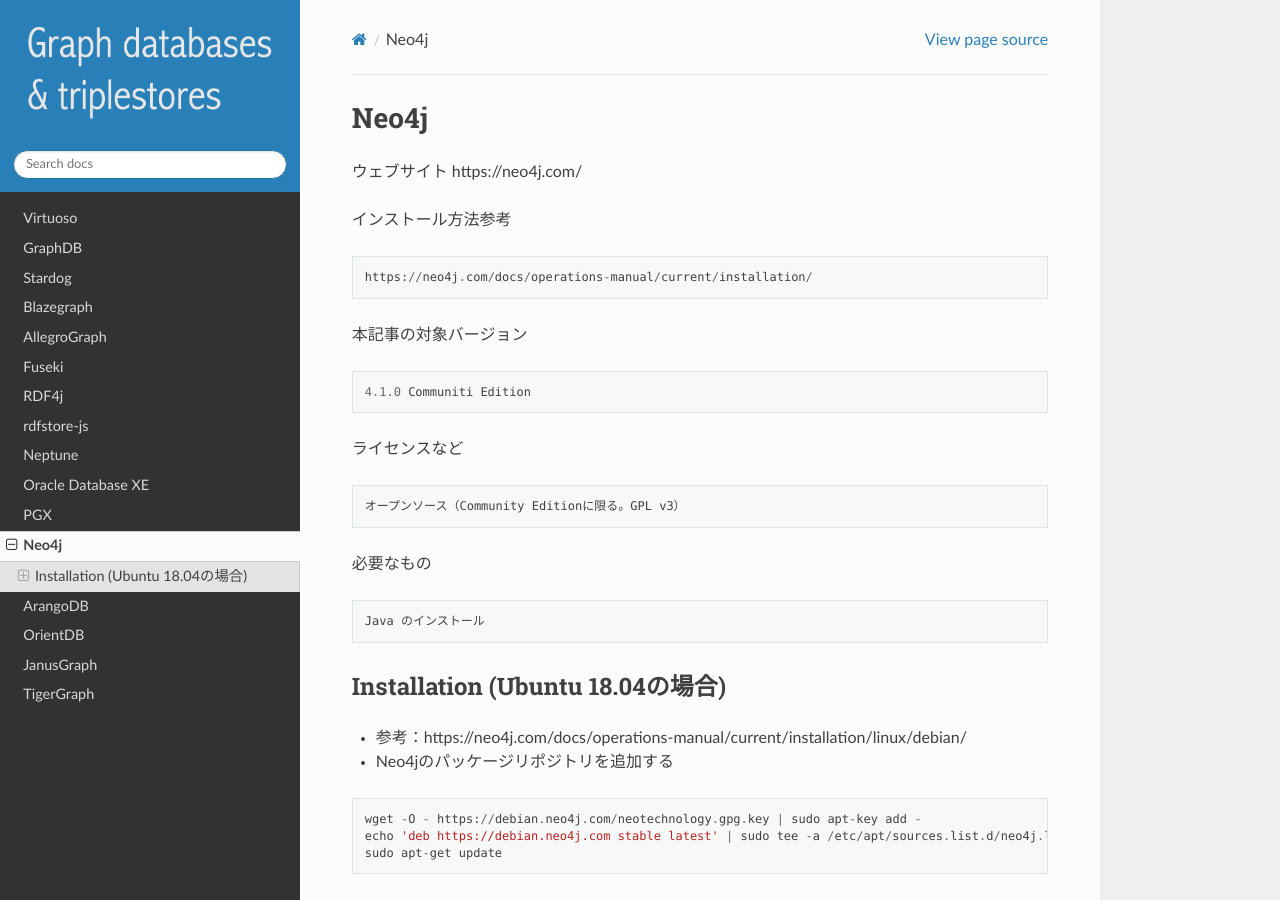
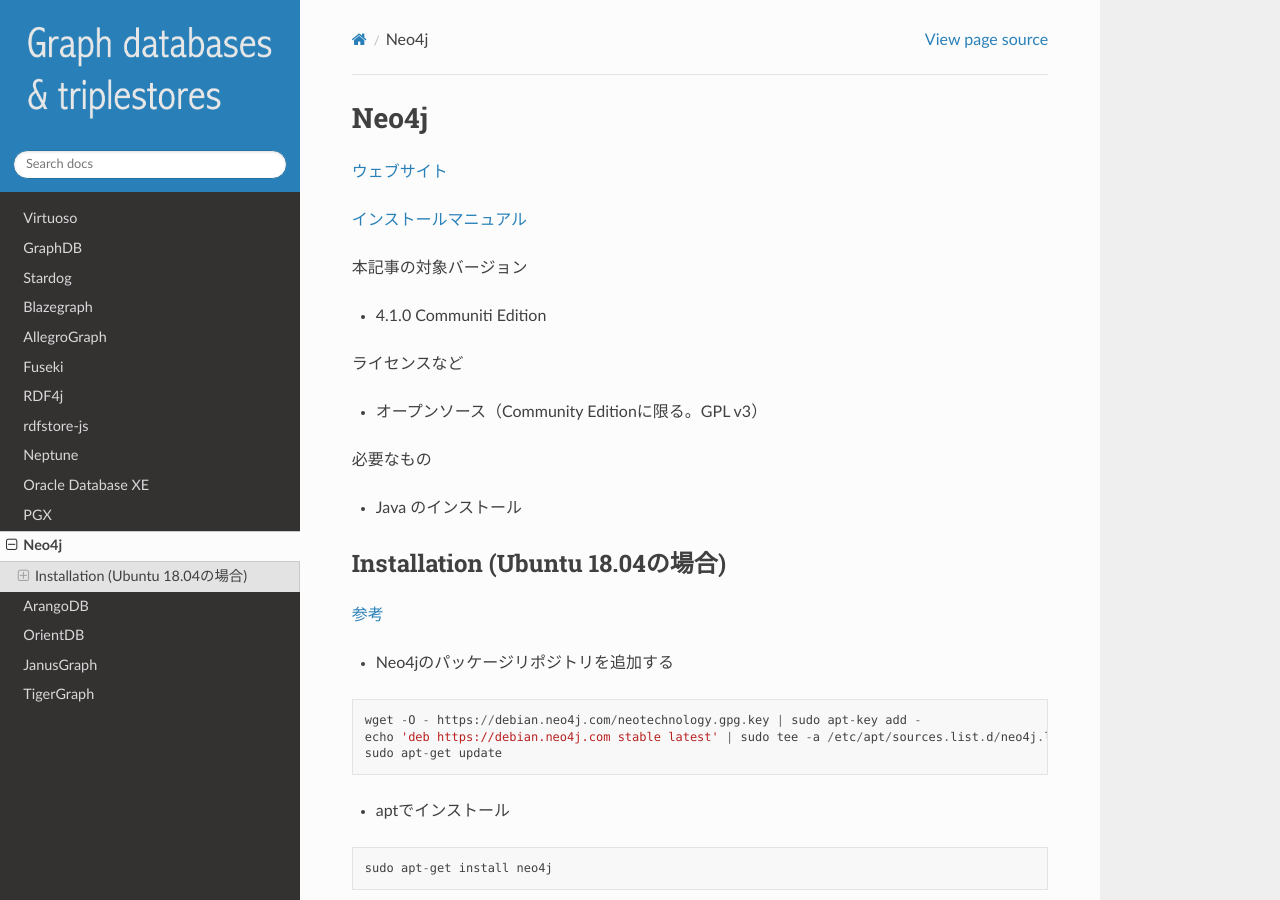
Before and after one commit to dbcls/graphdbs, a Sphinx documentation site: the page built from docs/md/neo4j.md, in a window 1280 px wide and 900 px high. Built offline with Sphinx 7.4.7 and the Read the Docs theme 2.0.0, drawn with Linux system fonts in a browser that asks for light colours.

Commit message:
update docs/md/neo4j.md

````diff
--- a/docs/md/neo4j.md
+++ b/docs/md/neo4j.md
@@ -1,28 +1,22 @@
 # Neo4j
 
-ウェブサイト
-    https://neo4j.com/
+[ウェブサイト](https://neo4j.com/)
 
-インストール方法参考
-
-    https://neo4j.com/docs/operations-manual/current/installation/
+[インストールマニュアル](https://neo4j.com/docs/operations-manual/current/installation/)
 
 本記事の対象バージョン
-
-    4.1.0 Communiti Edition
+* 4.1.0 Communiti Edition
 
 ライセンスなど
-
-    オープンソース（Community Editionに限る。GPL v3）
+* オープンソース（Community Editionに限る。GPL v3）
 
 必要なもの
-
-    Java のインストール
-
+* Java のインストール
 
 ## Installation (Ubuntu 18.04の場合)
 
- * 参考：https://neo4j.com/docs/operations-manual/current/installation/linux/debian/
+[参考](https://neo4j.com/docs/operations-manual/current/installation/linux/debian/)
+
  * Neo4jのパッケージリポジトリを追加する
 ```
 wget -O - https://debian.neo4j.com/neotechnology.gpg.key | sudo apt-key add -
````
Also changed, not shown: other parts of docs/md/neo4j.md (+2 -0 lines).
